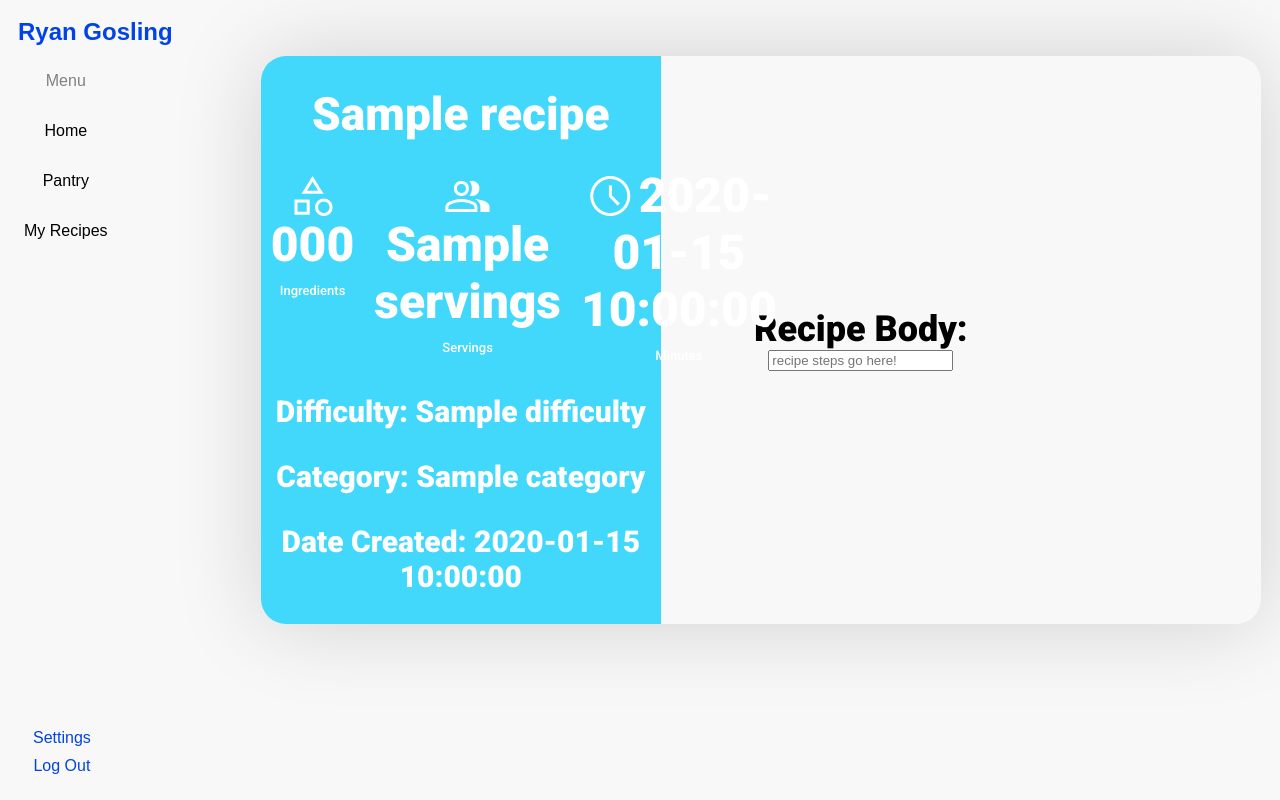
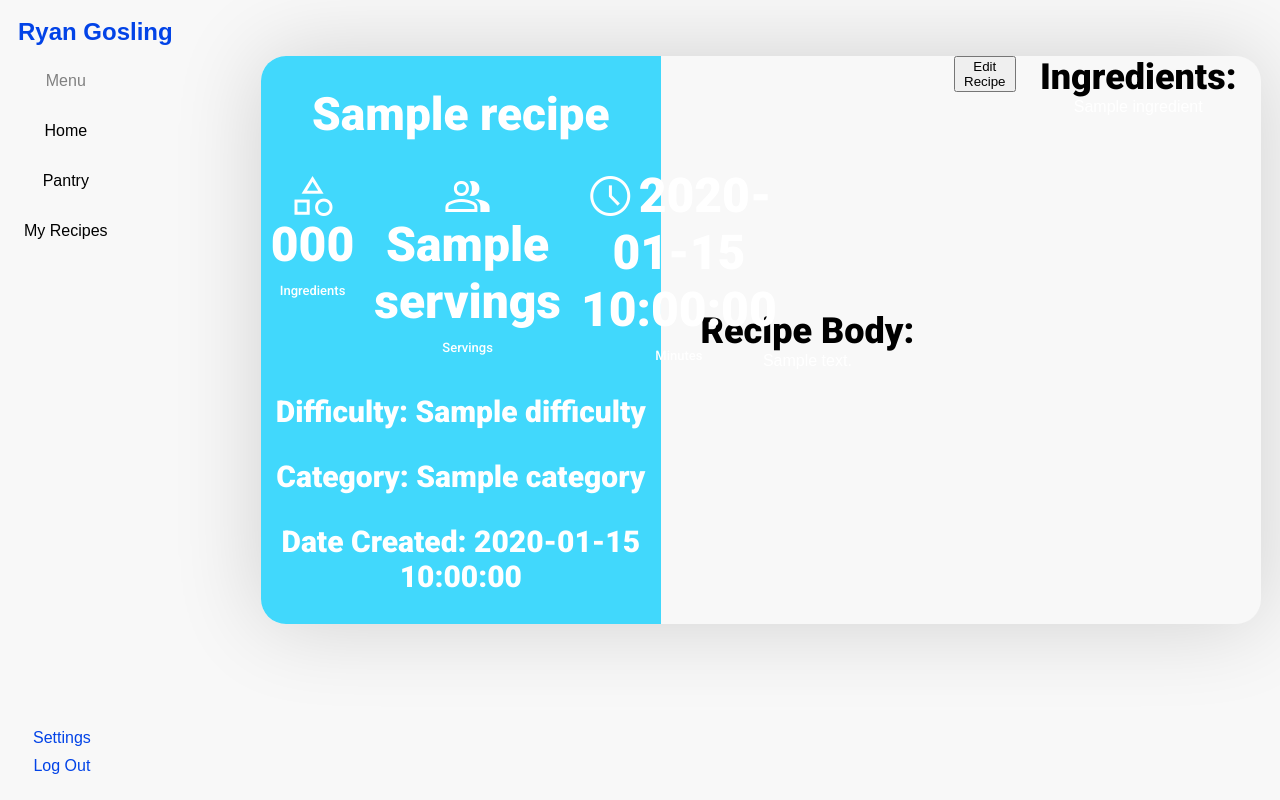
Before and after one commit to icon2341/RecipeProject, a Flask app: template RecipeProject/templates/MyRecipes.html in a window 1280 px wide. Run offline with Flask 2, Linux system fonts and the light colour scheme; the template is opened without the code that fills it: most values are stand-ins (such as "Sample title", 1, 10 or a date in 2020); parts of the project's set-up code (start-up, migrations or seed data) failed here and were passed over.

Commit message:
in progress crap

```diff
--- a/RecipeProject/Forms.py
+++ b/RecipeProject/Forms.py
@@ -44,7 +44,11 @@ class ResetPassword(FlaskForm):
         raise ValidationError("Incorrect Password")
 
 class IngredientSearch(FlaskForm):
-    penis = "pen"
+    order = RadioField("AscDesc", choices=["Ascending", "Descending"])
+    searchField = StringField("SearchField")
+    sortBy = SelectField("Sort By", choices=[("Item Name", "item_name")])
+    submit = SubmitField("SearchButton")
+
 
 
 class RecipeEditing(FlaskForm):
--- a/RecipeProject/Routes.py
+++ b/RecipeProject/Routes.py
@@ -83,9 +83,10 @@ def Recipes():
 
 @app.route("/MyRecipes")
 def myRecipes():
-
+    exampleText = "Lorem ipsum dolor sit amet, consectetur adipiscing elit, sed do eiusmod tempor incididunt ut labore et dolore magna aliqua. Ut enim ad minim veniam, quis nostrud exercitation ullamco laboris nisi ut aliquip ex ea commodo consequat. Duis aute irure dolor in reprehenderit in voluptate velit esse cillum dolore eu fugiat nulla pariatur. Excepteur sint occaecat cupidatat non proident, sunt in culpa qui officia deserunt mollit anim id est laborum."
+    exampleIngredients = ["Ketchup", "lemons", "pizzadogs", "sluttChup"]
     # For testing only, will connect to database as soon as it is populated
-    recipes = [{"recipe_name": "Lamb Beef", "servings": 4}, {"recipe_name": "Chopped Liver"}, {"recipe_name": "Dahmer Special"}]
+    recipes = [{"recipe_name": "Lamb Beef", "servings": 4, "description":exampleText, "ingredient":exampleIngredients }, {"recipe_name": "Chopped Liver"}, {"recipe_name": "Dahmer Special"}]
 
     return render_template("MyRecipes.html", user=current_user, recipes=recipes)
 
--- a/RecipeProject/templates/RecipeCard.html
+++ b/RecipeProject/templates/RecipeCard.html
@@ -61,33 +61,18 @@
     the user can edit#}
     <div class="textEditor">
         <a class="textEditorTitle"> Recipe Body: </a>
-        {% if recipe_description == "" %}
-        <label>
-            <input class="recipeBody" name="recipeBodyField" placeholder={{recipe_body}}>
-        </label>
-        {% else %}
-        <label>
-            <input class="recipeBody" name="recipeBodyField" placeholder="recipe steps go here!">
-        </label>
-        {% endif %}
-        {#
-        <form action="" class="recipeBody" method="POST">#}
-            {# I HAVE NO IDEA HOW FORM WORKS I AM JSUT GONNA LEAVE THIS HERER #}
-            {# {{ form.hidden_tag() }}#}
-            {# {{ form.username.label(class="labelText") }}#}
-            {# {{ form.username() }}<br>#}
-            {# {{ form.email.label(class="labelText") }}#}
-            {# {{ form.email() }}<br>#}
-            {# {{ form.password.label(class="labelText") }}#}
-            {# {{ form.password() }}<br>#}
-            {# {{ form.confirm_password.label(class="labelText") }}#}
-            {# {{ form.confirm_password() }}<br>#}
-            {# {{ form.submit(class="loginSignUpButton") }}#}
-            {# {{ form }}#}
-            {#
-        </form>
-        #}
-        {##}
+        <a class="recipeBody"> {{ recipe.description }} </a>
+    </div>
+
+    <div class="buttonSections">
+        <button class= "editButton" href="/editRecipe"> Edit Recipe </button>
+    </div>
+
+    <div class="ingredientsSection">
+        <a class="textEditorTitle"> Ingredients: </a>
+        {% for i in recipe.ingredient %}
+            <a>{{ i }}</a>
+        {% endfor %}
     </div>
 
 </div>
```
